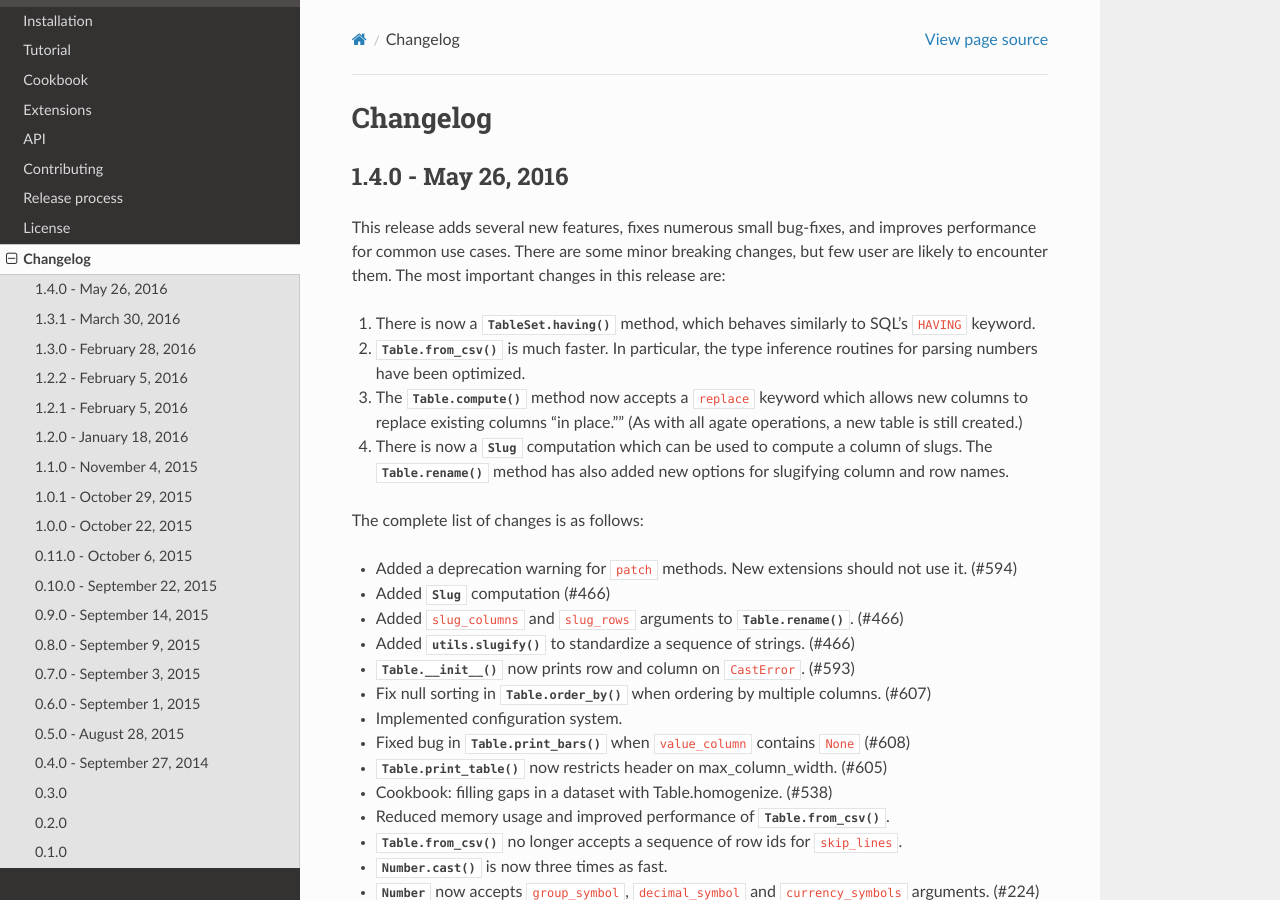
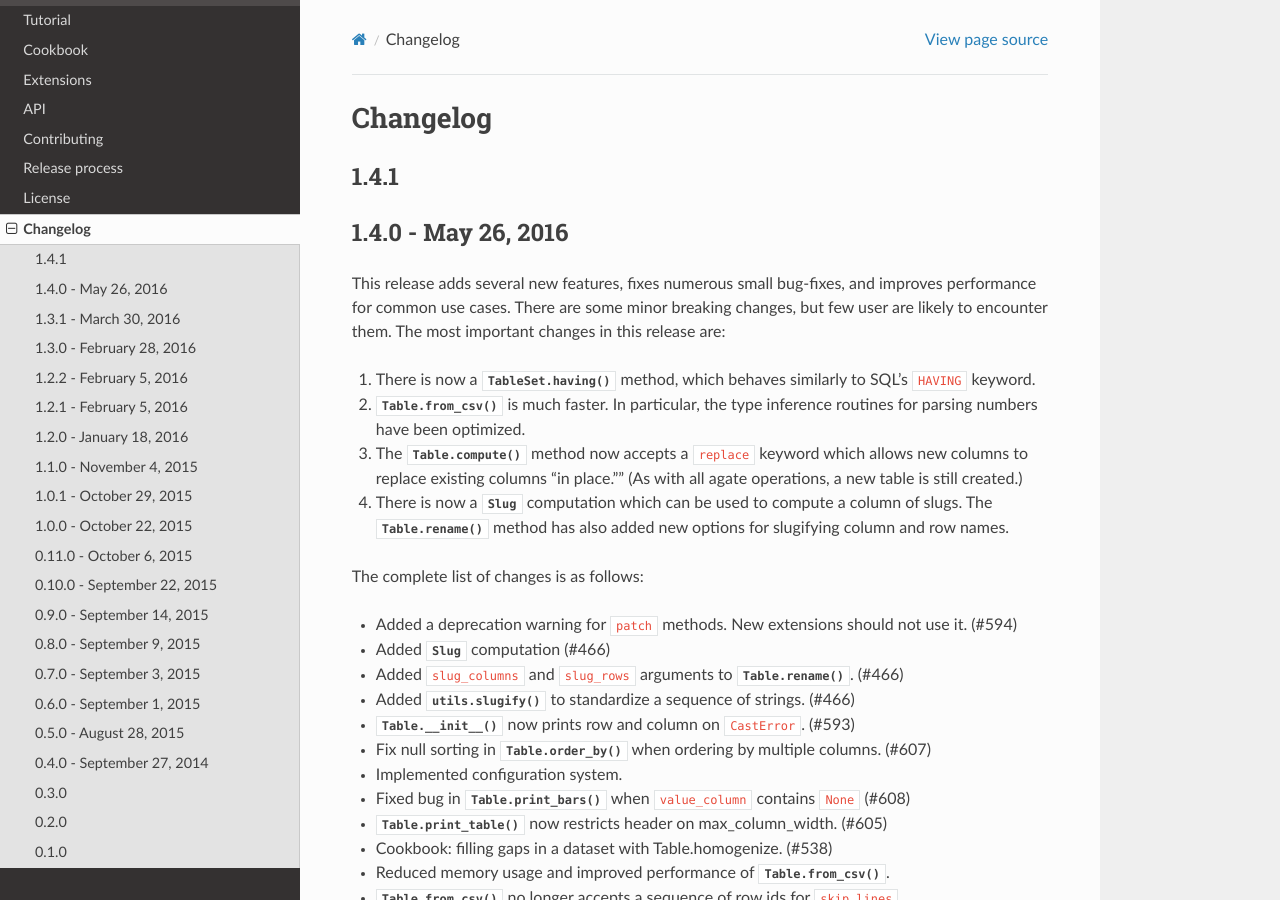
Before and after one commit to wireservice/agate, a Sphinx documentation site: the page built from docs/changelog.rst, in a window 1280 px wide and 900 px high. Built offline with Sphinx 7.4.7 and the Read the Docs theme 2.0.0, drawn with Linux system fonts in a browser that asks for light colours; pages that are not in the unit, such as notebooks, are missing from menus.

Commit message:
Rev to 1.4.1 for dev.

```diff
--- a/CHANGELOG.rst
+++ b/CHANGELOG.rst
@@ -1,3 +1,8 @@
+1.4.1
+-----
+
+
+
 1.4.0 - May 26, 2016
 --------------------
 
--- a/docs/conf.py
+++ b/docs/conf.py
@@ -27,8 +27,8 @@
 # Metadata
 project = u'agate'
 copyright = u'2016, Christopher Groskopf'
-version = '1.4.0'
-release = '1.4.0'
+version = '1.4.1'
+release = '1.4.1'
 
 exclude_patterns = ['_build']
 pygments_style = 'sphinx'
--- a/setup.py
+++ b/setup.py
@@ -13,7 +13,7 @@
 
 setup(
     name='agate',
-    version='1.4.0',
+    version='1.4.1',
     description='A data analysis library that is optimized for humans instead of machines.',
     long_description=open('README.rst').read(),
     author='Christopher Groskopf',
```
